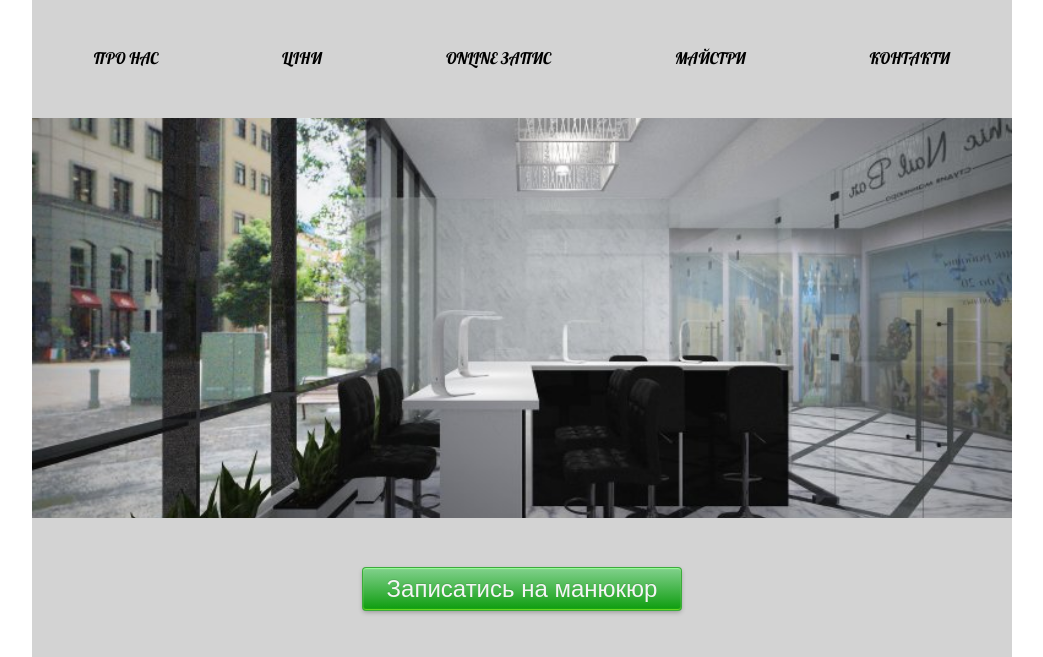
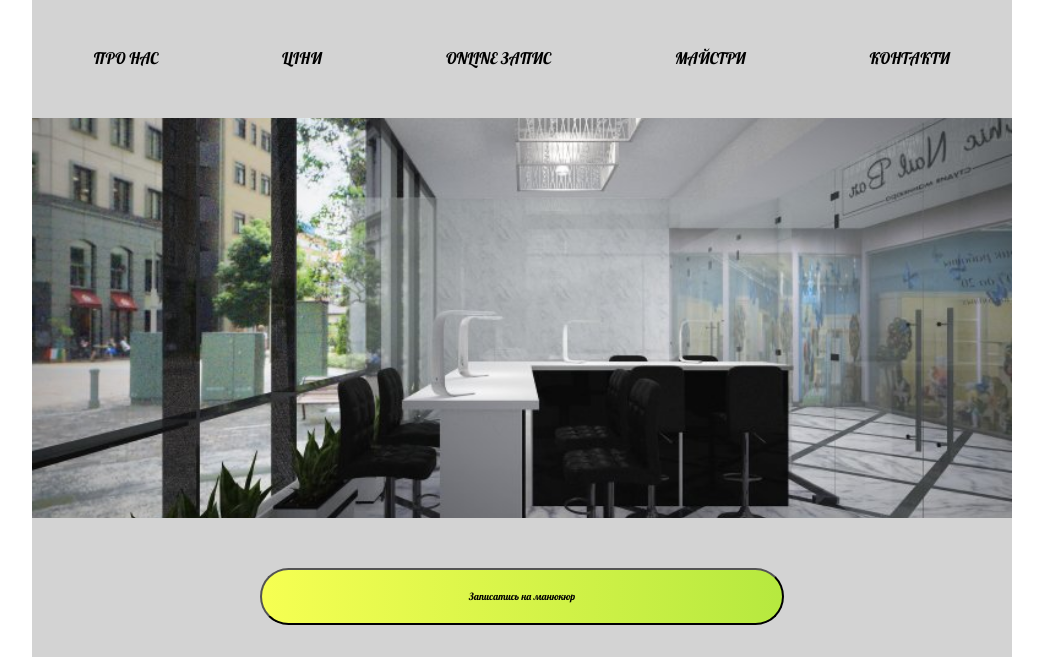
Before and after one commit to AntonChetveryk/BeautyStudio, a plain HTML site: page index.html in a window 1280 px wide. Shown: the part 142-799 px from the top of the page, without its empty margins (118-1161 px from the left). Drawn offline with Linux system fonts and the light colour scheme.

Commit message:
fixed bottom

```diff
--- a/css/index.css
+++ b/css/index.css
@@ -68,27 +68,25 @@ header a:hover{
     padding: 50px 0;
 }
 input[type="button"] {
-  position: relative;
-  display: inline-block;
-  font-size: 1.5em;
-  color: rgb(245,245,245);
-  text-shadow: 0 -1px rgba(0,0,0,.1);
-  text-decoration: none;
-  user-select: none;
-  padding: .3em 1em;
-  outline: none;
-  border: none;
-  border-radius: 3px;
-  background: #0c9c0d linear-gradient(#82d18d, #0c9c0d);
-  box-shadow: inset #72de26 0 -1px 1px, inset 0 1px 1px #98ff98, #3caa3c 0 0 0 1px, rgba(0,0,0,.3) 0 2px 5px;
-  -webkit-animation: pulsate 1.2s linear infinite;
-  animation: pulsate 1.2s linear infinite;
+text-align: center;
+box-sizing: content-box;
+font-family: Lobster;
+font-size: 10px;
+border-radius: 30px;
+padding: 20px 30px;
+width: 50%;
+background: rgba(246,255,82,1);
+background: -moz-linear-gradient(left, rgba(246,255,82,1) 0%, rgba(182,233,63,1) 100%);
+background: -webkit-gradient(left top, right top, color-stop(0%, rgba(246,255,82,1)), color-stop(100%, rgba(182,233,63,1)));
+background: -webkit-linear-gradient(left, rgba(246,255,82,1) 0%, rgba(182,233,63,1) 100%);
+background: -o-linear-gradient(left, rgba(246,255,82,1) 0%, rgba(182,233,63,1) 100%);
+background: -ms-linear-gradient(left, rgba(246,255,82,1) 0%, rgba(182,233,63,1) 100%);
+background: linear-gradient(to right, rgba(246,255,82,1) 0%, rgba(182,233,63,1) 100%);
+filter: progid:DXImageTransform.Microsoft.gradient( startColorstr='#f6ff52', endColorstr='#b6e93f', GradientType=1 );
 }
 input[type="button"]:hover {
-  -webkit-animation-play-state: paused;
-  animation-play-state: paused;
-  cursor: grab;
-  background:lightgrey;
+  cursor: pointer;
+  background: rgba(246,255,82,5);
 }
 input[type="button"]:active {
   top: 1px;
```
